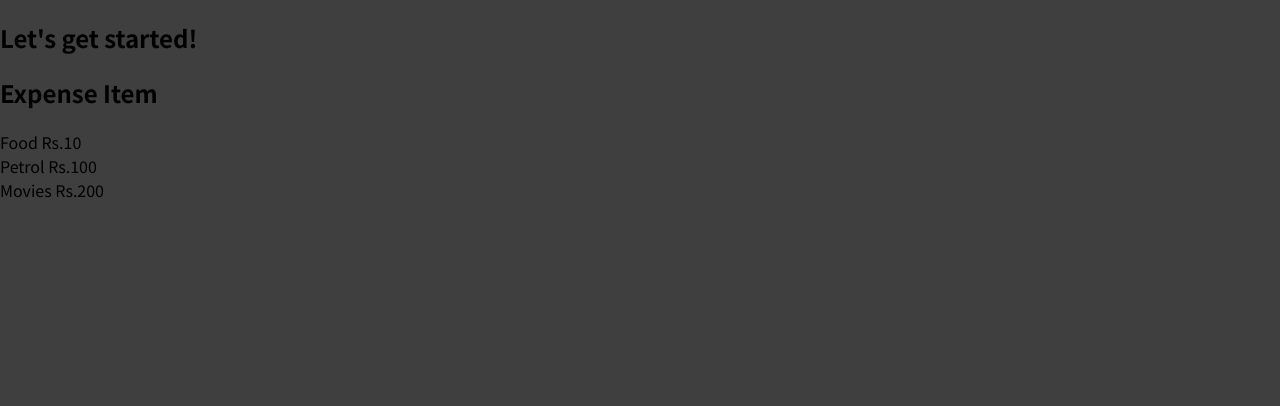
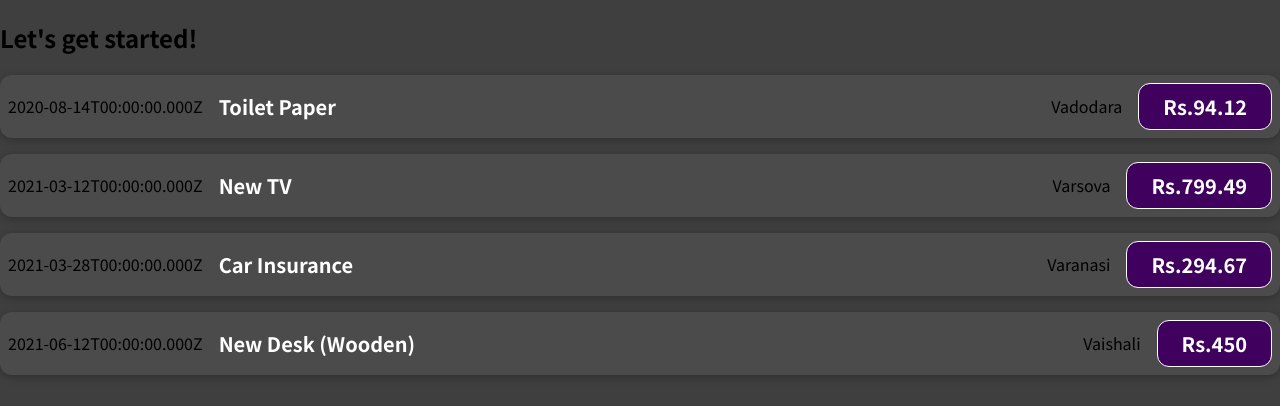
Before and after one commit to Vish7284/ReactExpenseTracker, a JavaScript app: page / in a window 1280 px wide. Shown: the top 406 px of the page. Built offline with nearby package versions, Linux system fonts and the light colour scheme.

Commit message:
USING props
In this file we are using props and map for looping

```diff
--- a/src/App.js
+++ b/src/App.js
@@ -1,10 +1,45 @@
 import ExpenseItem from "./components/ExpenseItem";
 
 function App() {
+  const expenses = [
+    {
+      id: 'e1',
+      title: 'Toilet Paper',
+      amount: 94.12,
+      date: new Date(2020, 7, 14),
+      location: "Vadodara",
+    },
+    { id: 'e2', title: 'New TV', amount: 799.49, date: new Date(2021, 2, 12),
+    location: "Varsova" ,},
+    {
+      id: 'e3',
+      title: 'Car Insurance',
+      amount: 294.67,
+      date: new Date(2021, 2, 28),
+      location: "Varanasi",
+    },
+    {
+      id: 'e4',
+      title: 'New Desk (Wooden)',
+      amount: 450,
+      date: new Date(2021, 5, 12),
+      location: "Vaishali",
+    },
+  ];
   return (
     <div>
       <h2>Let's get started!</h2>
-      <ExpenseItem></ExpenseItem>
+      <div>
+        {
+          expenses.map(exp =>(
+            <ExpenseItem title ={exp.title}
+            amount ={exp.amount}
+            date ={exp.date}
+             location ={exp.location}>
+            </ExpenseItem>
+          ))
+        }
+       </div>
     </div>
   );
 }
--- /dev/null
+++ b/src/components/ExpenseItem.css
@@ -0,0 +1,56 @@
+.expense-item {
+    display: flex;
+    justify-content: space-between;
+    align-items: center;
+    box-shadow: 0 2px 8px rgba(0, 0, 0, 0.25);
+    padding: 0.5rem;
+    margin: 1rem 0;
+    border-radius: 12px;
+    background-color: #4b4b4b;
+  }
+
+  .expense-item__description {
+    display: flex;
+    flex-direction: column;
+    gap: 1rem;
+    align-items: flex-end;
+    flex-flow: column-reverse;
+    justify-content: flex-start;
+    flex: 1;
+  }
+
+  .expense-item h2 {
+    color: #3a3a3a;
+    font-size: 1rem;
+    flex: 1;
+    margin: 0 1rem;
+    color: white;
+  }
+
+  .expense-item__price {
+    font-size: 1rem;
+    font-weight: bold;
+    color: white;
+    background-color: #40005d;
+    border: 1px solid white;
+    padding: 0.5rem;
+    border-radius: 12px;
+  }
+
+  @media (min-width: 580px) {
+    .expense-item__description {
+      flex-direction: row;
+      align-items: center;
+      justify-content: flex-start;
+      flex: 1;
+    }
+
+    .expense-item__description h2 {
+      font-size: 1.25rem;
+    }
+
+    .expense-item__price {
+      font-size: 1.25rem;
+      padding: 0.5rem 1.5rem;
+    }
+  }
--- a/src/components/ExpenseItem.js
+++ b/src/components/ExpenseItem.js
@@ -1,9 +1,13 @@
-function ExpenseItem(){
-    return (<div>
-        <h2>Expense Item</h2>
-        <div>Food Rs.10</div>
-        <div>Petrol Rs.100</div>
-        <div>Movies Rs.200</div>
+import './ExpenseItem.css';
+
+function ExpenseItem(props){
+    return (<div className='expense-item'>
+        <div>{props.date.toISOString()}</div>
+        <div className='expense-item__description'>
+            <h2>{props.title}</h2>
+            <div className='expense-item__location'>{props.location}</div>
+            <div className='expense-item__price'>Rs.{props.amount}</div>
+        </div>
     </div>)
 }
 
```
